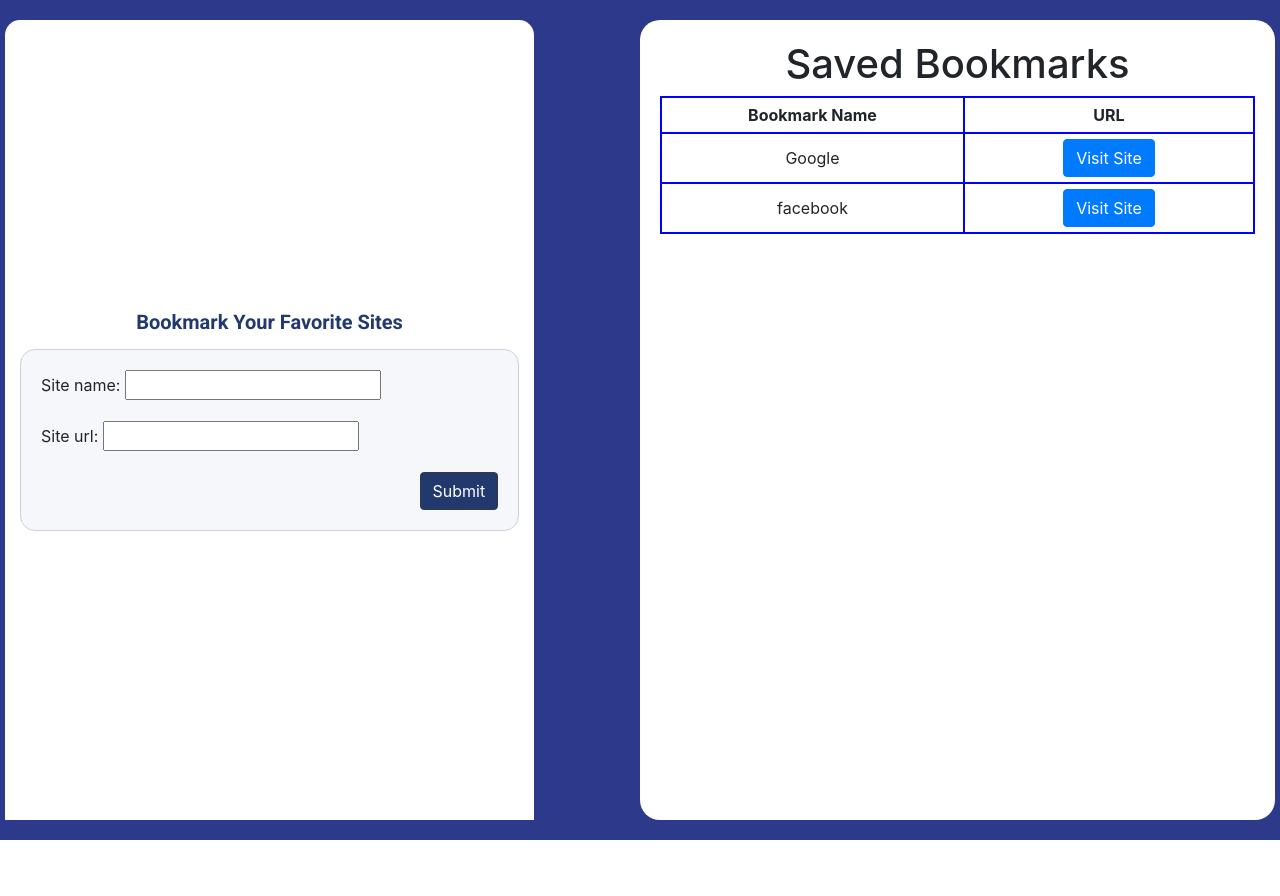
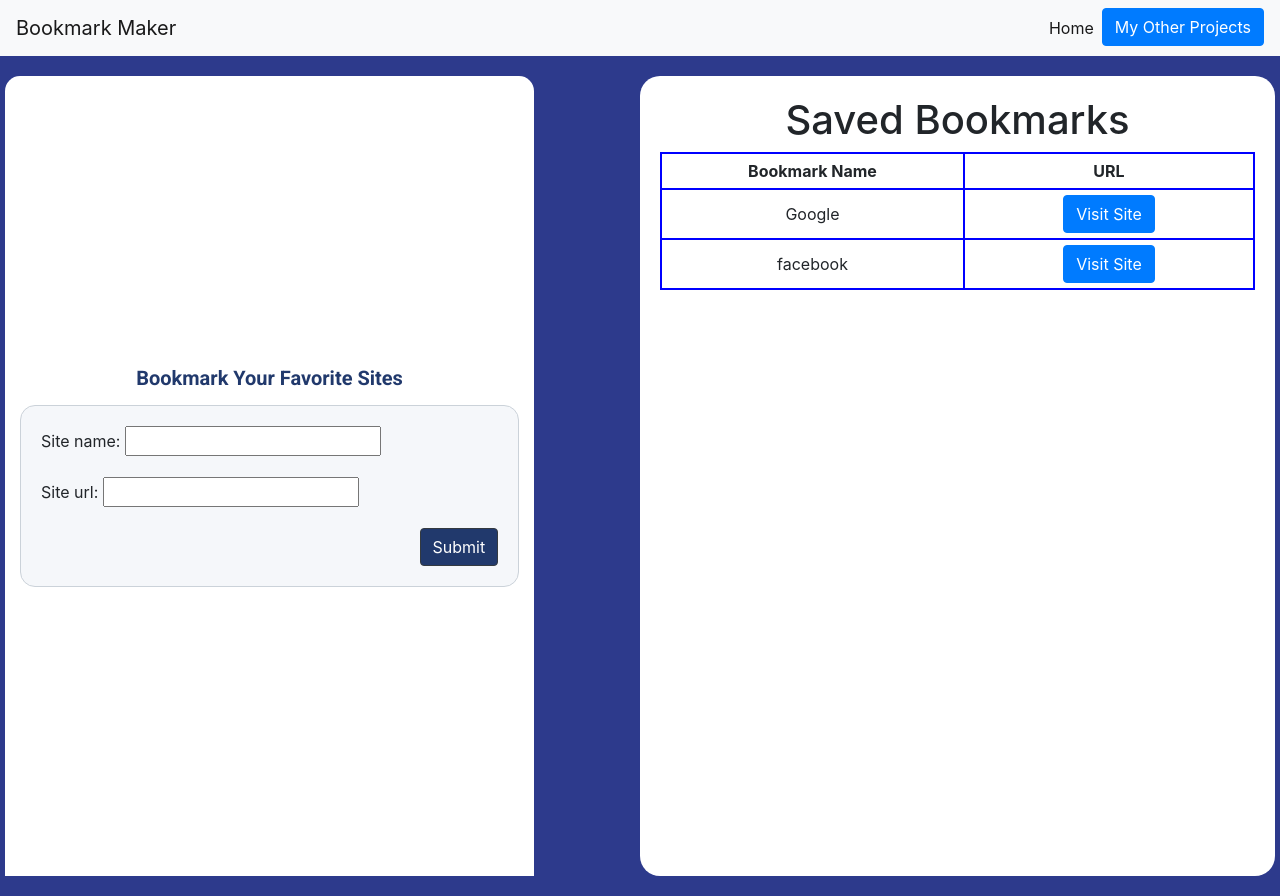
Before and after one commit to nookeshkarri7/bookmark-maker-using-django, a Django app: page / in a window 1280 px wide. Before the commit the page ends 840 px from the top, so only its background shows below. Run offline with Django 3.2, Linux system fonts and the light colour scheme; data comes from the database, SQL or seed files in the repository; some libraries are stand-ins or nearby versions; some web fonts are replaced.

Commit message:
Added Base template and Header

```diff
--- /dev/null
+++ b/bookmarkmaker/templates/base.html
@@ -0,0 +1,38 @@
+<!DOCTYPE html>
+<html lang="en">
+<head>{% load static %}
+
+        <link rel="stylesheet" href="https://stackpath.bootstrapcdn.com/bootstrap/4.5.2/css/bootstrap.min.css" integrity="sha384-JcKb8q3iqJ61gNV9KGb8thSsNjpSL0n8PARn9HuZOnIxN0hoP+VmmDGMN5t9UJ0Z" crossorigin="anonymous" />
+        <script src="https://code.jquery.com/jquery-3.5.1.slim.min.js" integrity="sha384-DfXdz2htPH0lsSSs5nCTpuj/zy4C+OGpamoFVy38MVBnE+IbbVYUew+OrCXaRkfj" crossorigin="anonymous"></script>
+        <script src="https://cdn.jsdelivr.net/npm/popper.js@1.16.1/dist/umd/popper.min.js" integrity="sha384-9/reFTGAW83EW2RDu2S0VKaIzap3H66lZH81PoYlFhbGU+6BZp6G7niu735Sk7lN" crossorigin="anonymous"></script>
+        <script src="https://stackpath.bootstrapcdn.com/bootstrap/4.5.2/js/bootstrap.min.js" integrity="sha384-B4gt1jrGC7Jh4AgTPSdUtOBvfO8shuf57BaghqFfPlYxofvL8/KUEfYiJOMMV+rV" crossorigin="anonymous"></script>
+        <link rel="stylesheet" href="{% static 'css/style.css' %}">
+
+    <title>{% block title %}My amazing site{% endblock %}</title>
+</head>
+
+<body>
+    <nav class="navbar navbar-expand-lg navbar-light bg-light">
+        <a class="navbar-brand" href="#">Bookmark Maker</a>
+        <button class="navbar-toggler" type="button" data-toggle="collapse" data-target="#navbarNav" aria-controls="navbarNav" aria-expanded="false" aria-label="Toggle navigation">
+          <span class="navbar-toggler-icon"></span>
+        </button>
+        <div class="collapse navbar-collapse" id="navbarNav">
+          <ul class="ml-auto navbar-nav">
+            <li class="nav-item active">
+              <a class="nav-link" href="#">Home <span class="sr-only">(current)</span></a>
+            </li>
+            <li class="nav-item">
+              <a class="btn btn-primary" target="_blank" role="button" href="https://github.com/nookeshkarri7/">My Other Projects</a>
+            </li>
+
+          </ul>
+        </div>
+      </nav>
+
+
+    <div id="content">
+        {% block content %}{% endblock %}
+    </div>
+</body>
+</html>
--- a/bookmarkmaker/templates/index.html
+++ b/bookmarkmaker/templates/index.html
@@ -1,16 +1,13 @@
+{% extends 'base.html' %}
 <!DOCTYPE html>
 <html>
     {% load static %}
 
-<head>
-    <link rel="stylesheet" href="https://stackpath.bootstrapcdn.com/bootstrap/4.5.2/css/bootstrap.min.css" integrity="sha384-JcKb8q3iqJ61gNV9KGb8thSsNjpSL0n8PARn9HuZOnIxN0hoP+VmmDGMN5t9UJ0Z" crossorigin="anonymous" />
-    <script src="https://code.jquery.com/jquery-3.5.1.slim.min.js" integrity="sha384-DfXdz2htPH0lsSSs5nCTpuj/zy4C+OGpamoFVy38MVBnE+IbbVYUew+OrCXaRkfj" crossorigin="anonymous"></script>
-    <script src="https://cdn.jsdelivr.net/npm/popper.js@1.16.1/dist/umd/popper.min.js" integrity="sha384-9/reFTGAW83EW2RDu2S0VKaIzap3H66lZH81PoYlFhbGU+6BZp6G7niu735Sk7lN" crossorigin="anonymous"></script>
-    <script src="https://stackpath.bootstrapcdn.com/bootstrap/4.5.2/js/bootstrap.min.js" integrity="sha384-B4gt1jrGC7Jh4AgTPSdUtOBvfO8shuf57BaghqFfPlYxofvL8/KUEfYiJOMMV+rV" crossorigin="anonymous"></script>
-    <link rel="stylesheet" href="{% static 'css/style.css' %}">
-</head>
+
 
 <body>
+    {% block title %}Nookesh {% endblock %}
+    {% block content %}
     <div class="bgContainerblue">
 
         <div clas="container">
@@ -64,6 +61,7 @@
             </div>
         </div>
     </div>
+    {% endblock %}
 </body>
 
 </html>
```
